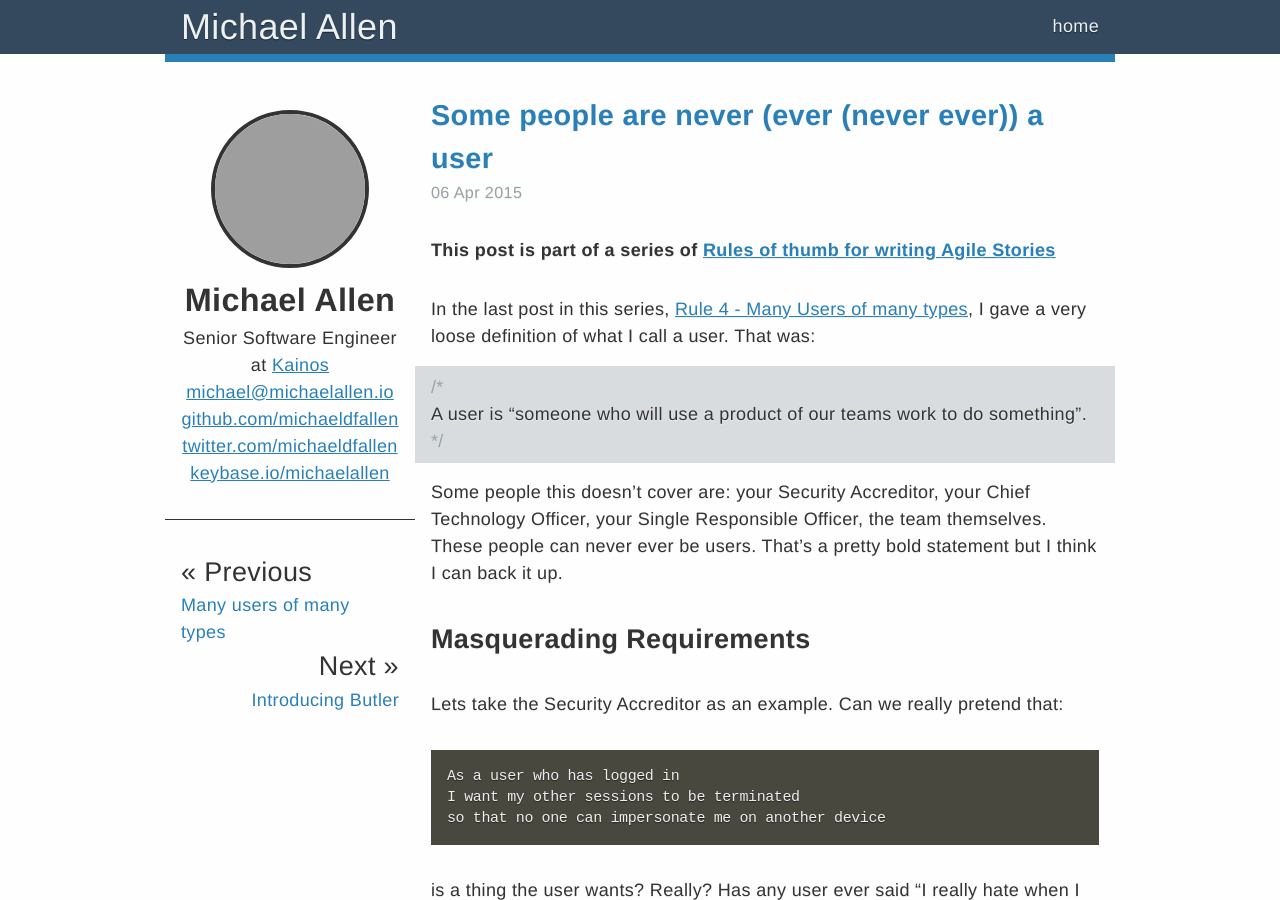
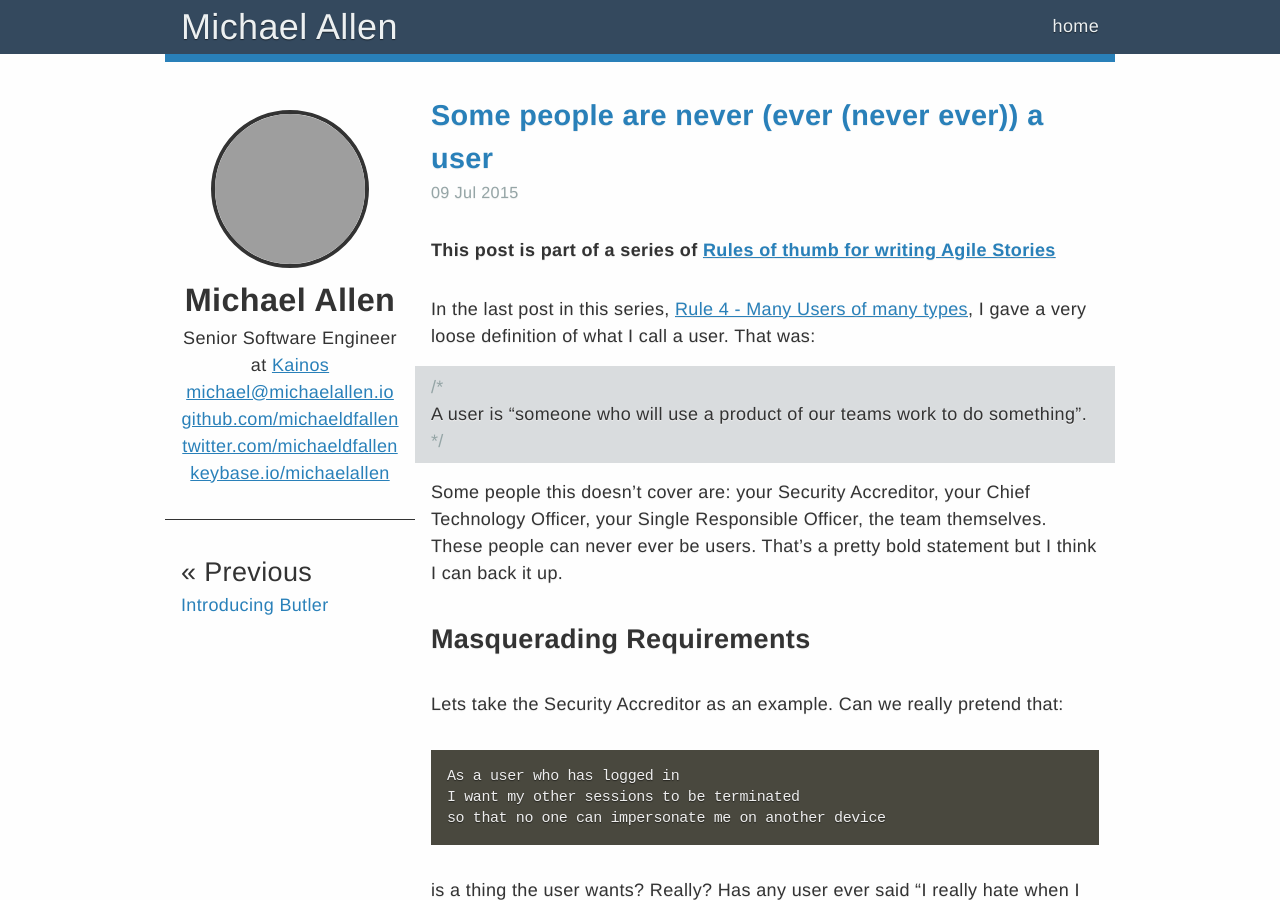
Before and after one commit to michaeldfallen/michaeldfallen.github.io, a Jekyll site: the page built from _posts/2015-07-09-story-writing-not-a-user.markdown, in a window 1280 px wide and 900 px high. Built offline with Jekyll 4.4.1, drawn with Linux system fonts in a browser that asks for light colours; grey boxes are pictures that could not be loaded.

Commit message:
re-date the post to bring it to the top of the blog stack

```diff
--- a/_posts/2015-04-06-story-writing-not-a-user.markdown
+++ b/_posts/2015-07-09-story-writing-not-a-user.markdown
@@ -1,7 +1,7 @@
 ---
 layout: post
 title: "Some people are never (ever (never ever)) a user"
-date: 2015-04-06 16:31:00
+date: 2015-07-09 12:46:00
 ---
 
 {% include series/story-writing/header.markdown %}
```
